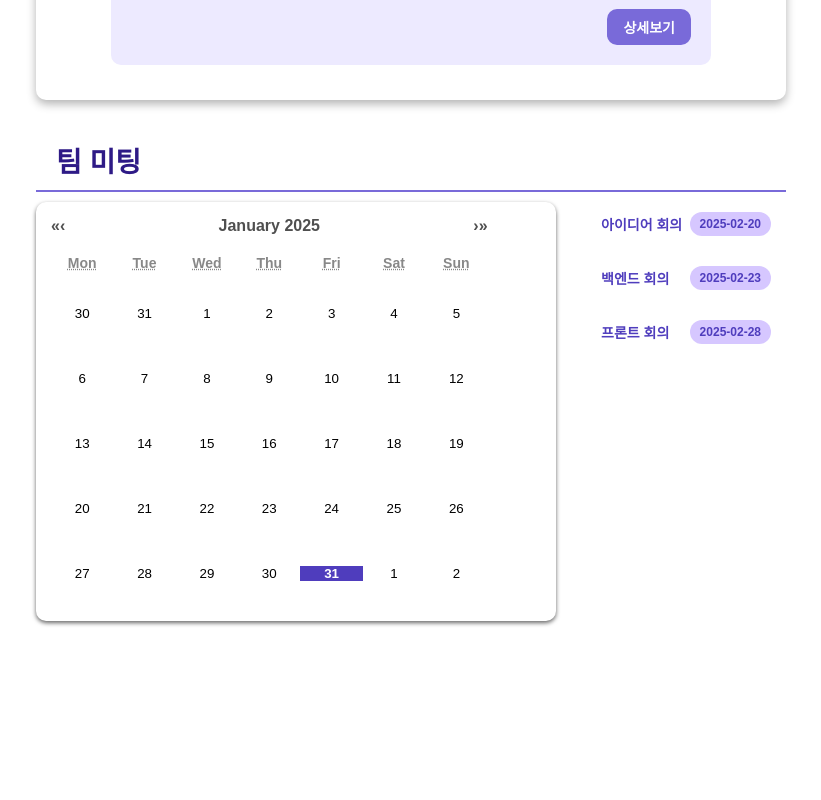
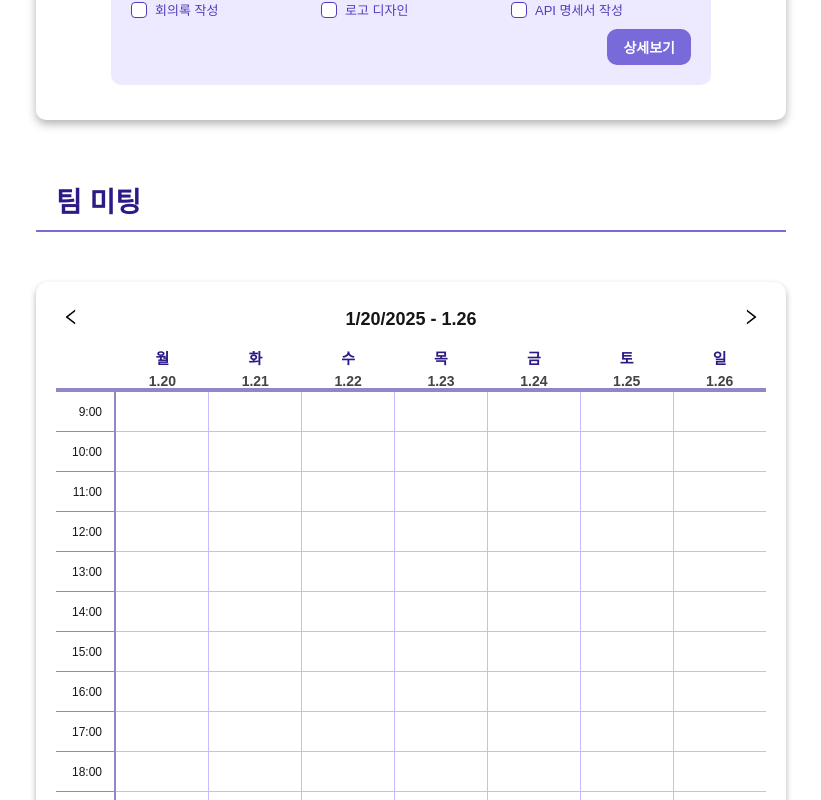
Before and after one commit to AM-Inspire-Devfit/devfit-frontend, a Next.js app: page /project/1 in a window 1280 px wide. Shown: the part 980-1780 px from the top of the page, without its empty margins (229-1050 px from the left). Before the commit the page ends 1701 px from the top, so only its background shows below. Built offline with nearby package versions, Linux system fonts and the light colour scheme.

Commit message:
feat: 주간 캘린더 생성

```diff
--- a/src/app/project/project.js
+++ b/src/app/project/project.js
@@ -3,9 +3,7 @@
 import { useState, useEffect } from "react";
 import { PieChart, Pie, Cell } from "recharts";
 import { AiOutlineLeft, AiOutlineRight } from "react-icons/ai";
-import Calendar from "react-calendar"; // 캘린더 라이브러리
-
-import { CalendarContainer } from "../../components/calander_s";
+import SprintCalendar from "./spring_calendar";
 
 import { ContentContainer, Divider1 } from '../../components/common_s';
 
@@ -16,18 +14,18 @@ import SprintModal from "./sprint_modal";
 
 import Image from "next/image";
 
+const colorPalette = [
+    "#FF6384", "#36A2EB", "#FFCE56", "#4BC0C0",
+    "#9966FF", "#FF9F40", "#C9CBCF", "#8D44AD",
+    "#27AE60", "#D35400"
+];
+
 const projectData = [
     {   teamName: "SideEffect",
         projectName: "devFit",
         projectDescription: "개발자들의 성공적인 협업을 돕는 웹서비스",
     }
 ]
-
-const colorPalette = [
-    "#FF6384", "#36A2EB", "#FFCE56", "#4BC0C0",
-    "#9966FF", "#FF9F40", "#C9CBCF", "#8D44AD",
-    "#27AE60", "#D35400"
-];
 
 const sprintData = [
     {
@@ -147,12 +145,18 @@ const sprintData = [
 const meetingData = [
     {   title: "아이디어 회의",
         date: "2025-02-20",
+        startTime: "14:00:00",
+        endTime: "16:00:00",
     },
     {   title: "백엔드 회의",
         date: "2025-02-23",
+        startTime: "14:00:00",
+        endTime: "16:00:00",
     },
     {   title: "프론트 회의",
         date: "2025-02-28",
+        startTime: "14:00:00",
+        endTime: "16:00:00",
     }
 ]
 
@@ -415,7 +419,7 @@ export default function Project() {
                         borderRadius: '10px',
                         color: '#432CA4',
                         fontSize: '20px',
-                        textAlign: 'center'
+                        textAlign: 'center',
                     }}>
                         <div>Sprint {lastSprintNum + 1}을(를) 생성해보세요!</div>
                         <button
@@ -444,31 +448,20 @@ export default function Project() {
                 )}
             </P.BoxContainer>
 
-            <div style={{ width: '750px', textAlign: 'left' }}>
+            {!showCreateSprintBox && (
+            <div style={{ width: '750px', textAlign: 'left'}}>
                 <h2 style={{ fontSize: '32px', fontWeight: 'bold', color: '#2E1A86', marginTop: '10px' }}>
                     <span style= {{ fontSize: '28px', marginLeft: '20px'}}>팀 미팅</span>
                 </h2>
                 <Divider1/>
                 <P.MeetingContainer>
-                    <CalendarContainer>
-                        <Calendar
-                            onChange={setSelectedDate}
-                            value={selectedDate}
-                            tileContent={tileContent}
-                        />
-                    </CalendarContainer>
-
-
-                    <P.MeetingList>
-                        {meetingData.map((meeting, index) => (
-                            <P.MeetingItem key={`meeting-${index}`}>
-                                {meeting.title}
-                                <P.MeetingDate>{meeting.date}</P.MeetingDate>
-                            </P.MeetingItem>
-                        ))}
-                    </P.MeetingList>
+                    <SprintCalendar
+                        sprintStart={currentSprint.sprint_start}
+                        sprintEnd={currentSprint.sprint_end}
+                    />
                 </P.MeetingContainer>
             </div>
+            )}
 
         </ContentContainer>
     );
--- a/src/app/project/project_s.js
+++ b/src/app/project/project_s.js
@@ -10,7 +10,7 @@ export const BoxContainer = styled.div`
     flex-direction: column;
     align-items: center;
     box-shadow: 0px 4px 10px rgba(0, 0, 0, 0.3);
-    margin: 30px 0;
+    margin: 50px 0;
 `;
 
 export const ChartWrapper = styled.div`
@@ -235,6 +235,8 @@ export const MeetingContainer = styled.div`
     align-items: stretch;
     width: 100%;
     gap: 30px;
+    margin-top: 50px;
+    margin-bottom: 100px;
 `;
 
 export const MeetingList = styled.div`
--- /dev/null
+++ b/src/app/project/spring_calendar.js
@@ -0,0 +1,109 @@
+import { useState, useEffect, useMemo } from "react";
+import { AiOutlineLeft, AiOutlineRight } from "react-icons/ai";
+import { CalendarContainer } from "../../components/calander_s";
+
+const SprintCalendar = ({ sprintStart, sprintEnd, meetingData }) => {
+    const [currentWeekStart, setCurrentWeekStart] = useState(new Date(sprintStart));
+
+    useEffect(() => {
+        setCurrentWeekStart(new Date(sprintStart));
+    }, [sprintStart]);
+
+    const weekDays = useMemo(() => ["월", "화", "수", "목", "금", "토", "일"], []);
+
+    const weekData = useMemo(() => {
+        const startDate = new Date(currentWeekStart);
+        const dayOfWeek = startDate.getDay();
+
+        // 현재 날짜 기준으로 해당 주의 월요일 찾기
+        const mondayDate = new Date(startDate);
+        mondayDate.setDate(startDate.getDate() - (dayOfWeek === 0 ? 6 : dayOfWeek - 1));
+
+        return weekDays.map((day, index) => {
+            const date = new Date(mondayDate);
+            date.setDate(mondayDate.getDate() + index);
+
+            // 해당 날짜의 회의 정보 찾기
+            const formattedDate = date.toISOString().split("T")[0]; // YYYY-MM-DD 형식 변환
+            const meetings = meetingData?.filter(meet => meet.date === formattedDate) || [];
+
+            return {
+                day,
+                date: date >= new Date(sprintStart) && date <= new Date(sprintEnd)
+                    ? `${date.getMonth() + 1}.${date.getDate()}`
+                    : " ",
+                meetings,
+            };
+        });
+    }, [currentWeekStart, sprintStart, sprintEnd, meetingData, weekDays]);
+
+    const handlePrevWeek = () => {
+        const newStart = new Date(currentWeekStart);
+        newStart.setDate(newStart.getDate() - 7);
+        if (newStart >= new Date(sprintStart)) setCurrentWeekStart(newStart);
+    };
+
+    const handleNextWeek = () => {
+        const newStart = new Date(currentWeekStart);
+        newStart.setDate(newStart.getDate() + 7);
+        if (newStart <= new Date(sprintEnd)) setCurrentWeekStart(newStart);
+    };
+
+    // sprint 기간 내 마지막 날짜 가져오기
+    const lastValidDate = weekData.findLast((item) => item.date !== " ")?.date;
+
+    return (
+        <CalendarContainer>
+            <div className="calendar-header">
+                <button onClick={handlePrevWeek} className="nav-button">
+                    <AiOutlineLeft size={20} />
+                </button>
+                <span className="date-range">
+                    {currentWeekStart.toLocaleDateString()} - {lastValidDate}
+                </span>
+                <button onClick={handleNextWeek} className="nav-button">
+                    <AiOutlineRight size={20} />
+                </button>
+            </div>
+            <div className="calendar-wrapper">
+                <div className="calendar-header-row">
+                    <div className="time-column-header"></div> {/* 시간대 빈 칸 */}
+                    {weekData.map((item, index) => (
+                        <div key={index} className="calendar-header-cell">
+                            <div className="weekday">{item.day}</div>
+                            <div className="date">{item.date}</div>
+                        </div>
+                    ))}
+                </div>
+
+                <div className="calendar-body">
+                    <div className="time-column">
+                        {[...Array(16)].map((_, i) => (
+                            <div key={i} className="time-slot">{9 + i}:00</div>
+                        ))}
+                    </div>
+
+                    <div className="grid-lines">
+                        {[...Array(16)].map((_, i) => (
+                            <div key={i} className="grid-line"></div>
+                        ))}
+                    </div>
+
+                    <div className="vertical-lines">
+                        {weekData.map((item, i) => (
+                                <div key={i} className="vertical-line">
+                                    {item.meetings.map((meet, idx) => (
+                                        <div key={idx} className="meeting-label">
+                                            {meet.title} ({meet.startTime} - {meet.endTime})
+                                        </div>
+                                    ))}
+                                </div>
+                            ))}
+                    </div>
+                </div>
+            </div>
+        </CalendarContainer>
+    );
+};
+
+export default SprintCalendar;
--- a/src/components/calander_s.js
+++ b/src/components/calander_s.js
@@ -1,100 +1,145 @@
-import styled from 'styled-components';
+import styled from "styled-components";
 
 export const CalendarContainer = styled.div`
-    margin-bottom: 100px;
-    max-width: 530px;
     width: 100%;
-    background-color: white;
-    border-radius: 10px;
-    padding: 15px;
-    box-shadow: 0 2px 4px rgba(0, 0, 0, 0.6);
-
+    max-width: 900px;
+    background: white;
+    padding: 20px;
+    border-radius: 12px;
+    box-shadow: 0 3px 6px rgba(0, 0, 0, 0.3);
+    text-align: center;
     display: flex;
     flex-direction: column;
-    align-items: flex-start;
+    align-items: center;
+    margin: 0 auto;
 
-    .react-calendar {
-    font-family: Arial, sans-serif;
-    border: none;
+    .calendar-header {
+        display: flex;
+        align-items: center;
+        justify-content: space-between;
+        font-size: 18px;
+        font-weight: bold;
+        margin-bottom: 15px;
+        width: 100%;
     }
 
-.react-calendar__navigation {
-    display: flex;
-    justify-content: space-between;
-    align-items: center;
-    margin-bottom: 20px;
+    .nav-button {
+        background: none;
+        border: none;
+        cursor: pointer;
+        font-size: 18px;
+        padding: 5px;
     }
 
-.react-calendar__navigation button {
-    background: none;
-    border: none;
-    font-size: 16px;
+    .date-range {
+        font-size: 18px;
         font-weight: bold;
-    color: #4f4f4f;
-    cursor: pointer;
-}
-    .react-calendar__navigation button:hover {
-    color: #c4c4c4;
     }
 
-.react-calendar__month-view__weekdays {
-    display: grid;
-    font-size: 14px;
-    font-weight: bold;
-    color: #888888;
-    text-align: center;
-    margin-bottom: 10px;
+    .calendar-wrapper {
+        display: flex;
+        flex-direction: column;
+        width: 100%;
     }
 
-.react-calendar__tile {
+    /* 요일과 날짜 */
+    .calendar-header-row {
+        display: flex;
+        border-bottom: 4px solid #9087CA;
+        height: 40px;
+        align-items: center;
+    }
+
+    .time-column-header {
+        width: 60px;
+    }
+
+    .calendar-header-cell {
+        flex: 1;
         text-align: center;
-    padding: 0;
-    background-color: transparent;
-    border: none;
+        font-weight: bold;
+        padding: 10px;
+    }
+
+    .weekday {
+        font-size: 15px;
+        font-weight: bold;
+        color: #2E1A86;
+        min-height: 20px;
         display: flex;
         align-items: center;
         justify-content: center;
-    flex-direction: column; /* 수직 정렬 */
-    justify-content: flex-start;
-    position: relative;
-    width: auto; /* 상위 요소 크기에 맞추기 */
-    height: auto; /* 상위 요소 크기에 맞추기 */
-    margin: 25px 0px;
+        margin-bottom: 3px;
     }
 
-.react-calendar__tile--now {
-    color: #4F3DBD; /* 오늘 날짜의 숫자 색상 */
-    font-weight: bold; /* 강조 */
-}
-
-.react-calendar__tile--active {
-    background-color: #4F3DBD; /* 선택된 날짜의 배경색 */
-    color: white; /* 선택된 날짜의 숫자 색상 */
-    font-weight: bold;
-    border-radius: 0%; /* 선택된 날짜만 원형 */
+    .date {
+        font-size: 14px;
+        color: #444;
+        min-height: 20px;
         display: flex;
         align-items: center;
         justify-content: center;
+        margin-bottom: 3px;
     }
 
-.react-calendar__tile:hover {
-    background-color: #EEEAFF;
-    color: #4F3DBD;
-}
-.react-calendar__tile--active:hover {
-    background-color: #4F3DBD;
-    color: white;
-    border-radius: 0%;
-}
-.event {
-    background-color: #796AD9;
-    color: white;
-    font-size: 12px;
-    padding: 4px 6px;
-    border-radius: 5px;
-    display: inline-block;
-    margin-top: 5px;
-    text-align: center;
+    /* 시간대와 달력 */
+    .calendar-body {
+        display: grid;
+        grid-template-columns: 60px 1fr;
+        width: 100%;
+        align-items: stretch;
+        position: relative;
     }
 
+    .time-column {
+        display: flex;
+        flex-direction: column;
+        width: 60px;
+        border-right: 2px solid #9087CA;
+        align-items: stretch;
+    }
+
+    .time-slot {
+        font-size: 12px;
+        padding: 11px 12px;
+        text-align: right;
+        border-bottom: 1px solid #9087CA;
+        height: 40px;
+        display: flex;
+        align-items: center;
+        justify-content: flex-end;
+    }
+
+    .grid-lines {
+        position: absolute;
+        top: 0;
+        left: 60px; /* 시간 칸 제외 */
+        right: 0;
+        height: 100%;
+        display: flex;
+        flex-direction: column;
+    }
+
+    .grid-line {
+        flex: 1;
+        border-bottom: 1px solid #C5BCFF;
+    }
+
+    .vertical-lines {
+        position: absolute;
+        top: 0;
+        left: 60px; /* 시간 칸 제외 */
+        right: 0;
+        height: 100%;
+        display: flex;
+    }
+
+    .vertical-line {
+        flex: 1;
+        border-right: 1px solid #C5BCFF;
+    }
+
+    .vertical-line:last-child {
+        border-right: none;
+    }
 `;
```
Lines whose indentation alone changed are shown as unchanged.
